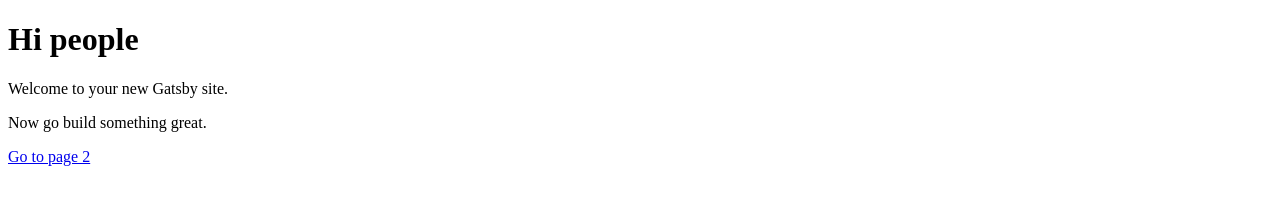
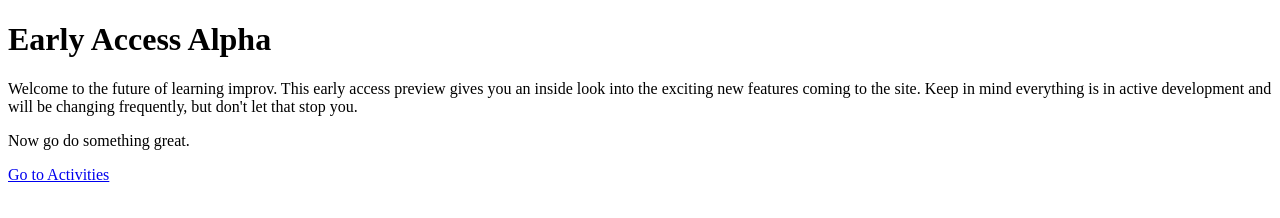
Before and after one commit to learnimprovonline/learnimprovonline.github.io, a Gatsby site: page / in a window 1280 px wide. Built offline with nearby package versions, Linux system fonts and the light colour scheme; Gatsby itself is replaced by a stand-in of ours.

Commit message:
Update Index Page and add tests

```diff
--- a/src/pages/index.js
+++ b/src/pages/index.js
@@ -3,10 +3,14 @@ import Link from 'gatsby-link'
 
 const IndexPage = () => (
   <div>
-    <h1>Hi people</h1>
-    <p>Welcome to your new Gatsby site.</p>
-    <p>Now go build something great.</p>
-    <Link to="/page-2/">Go to page 2</Link>
+    <h1>Early Access Alpha</h1>
+    <p>
+      Welcome to the future of learning improv.
+      This early access preview gives you an inside look into the exciting new features coming to the site.
+      Keep in mind everything is in active development and will be changing frequently, but don't let that stop you.
+    </p>
+    <p>Now go do something great.</p>
+    <Link to="/activities/">Go to Activities</Link>
   </div>
 )
 
```
Also changed, not shown: __tests__/pages/index.test.js (added, +38 -0 lines), 1 other file.
